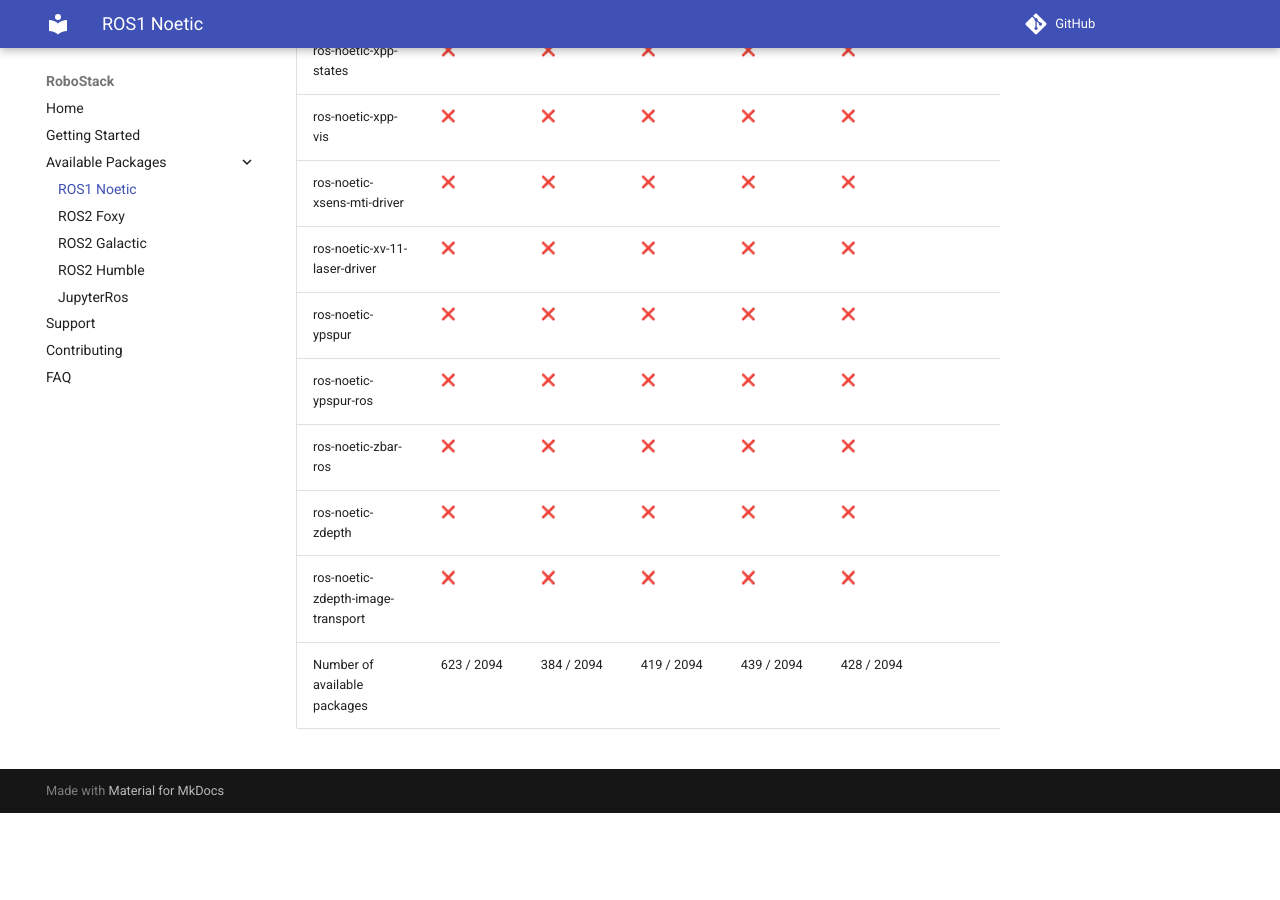
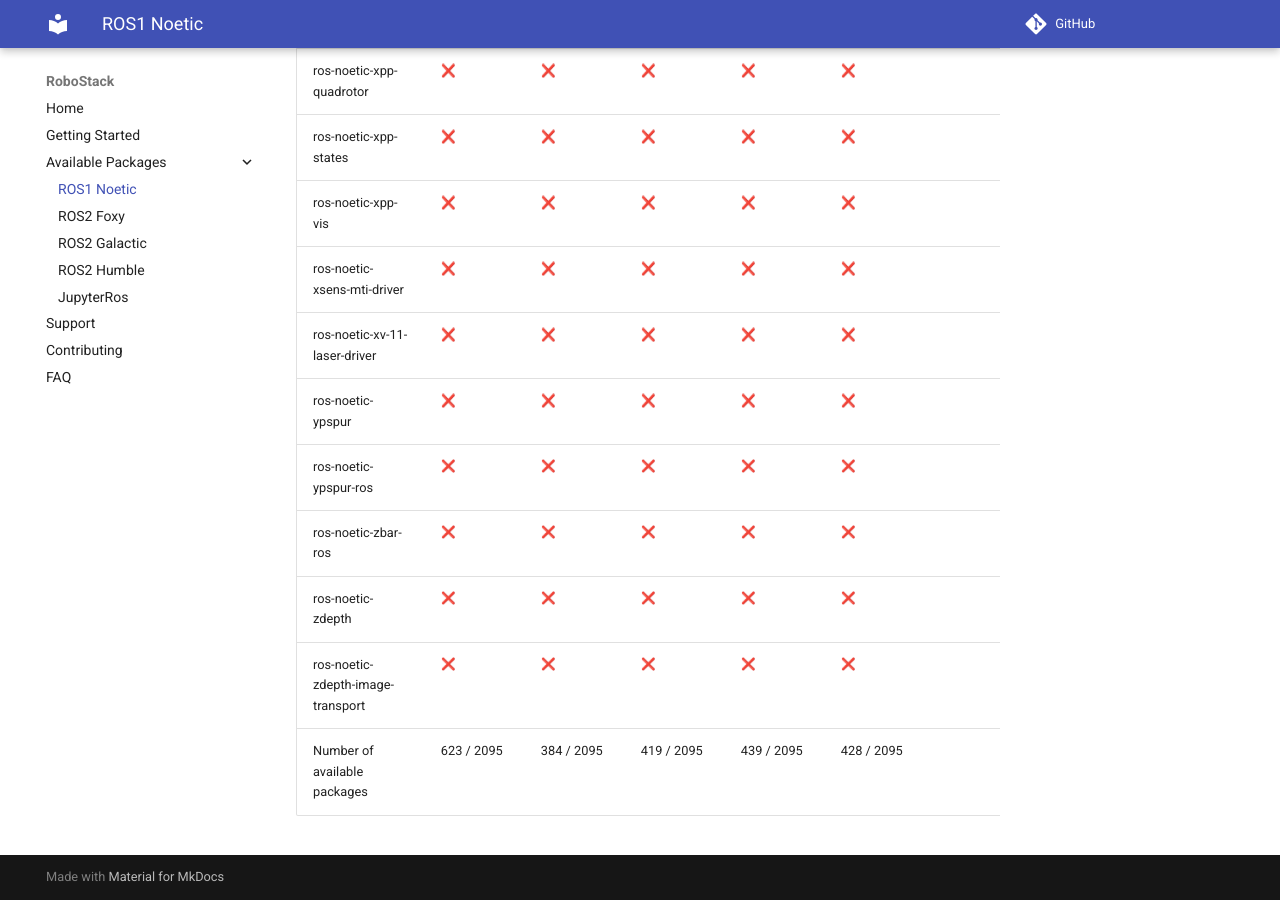
Before and after one commit to RoboStack/robostack.github.io, an MkDocs documentation site: the page built from docs/noetic.md, in a window 1280 px wide and 900 px high, scrolled down 151001 px. Built offline with MkDocs 1.6.1 and Material for MkDocs 9.7.7, drawn with Linux system fonts in a browser that asks for light colours; emoji names are drawn with the system emoji font; comment, search, counter and statistics services are not loaded; before the commit the page ends 151814 px from its top, so only the background shows below that; some of the changed text lies outside the part shown.

Commit message:
Update tables

```diff
--- a/docs/noetic.md
+++ b/docs/noetic.md
@@ -2094,4 +2095,4 @@
 | ros-noetic-zbar-ros | :x: { data-sort='0' } | :x: { data-sort='0' } | :x: { data-sort='0' } | :x: { data-sort='0' } | :x: { data-sort='0' } |   |
 | ros-noetic-zdepth | :x: { data-sort='0' } | :x: { data-sort='0' } | :x: { data-sort='0' } | :x: { data-sort='0' } | :x: { data-sort='0' } |   |
 | ros-noetic-zdepth-image-transport | :x: { data-sort='0' } | :x: { data-sort='0' } | :x: { data-sort='0' } | :x: { data-sort='0' } | :x: { data-sort='0' } |   |
-| Number of available packages |  623 / 2094 | 384 / 2094 | 419 / 2094 | 439 / 2094 | 428 / 2094 |
+| Number of available packages |  623 / 2095 | 384 / 2095 | 419 / 2095 | 439 / 2095 | 428 / 2095 |
```
Also changed, not shown: other parts of docs/noetic.md (+1 -0 lines).
